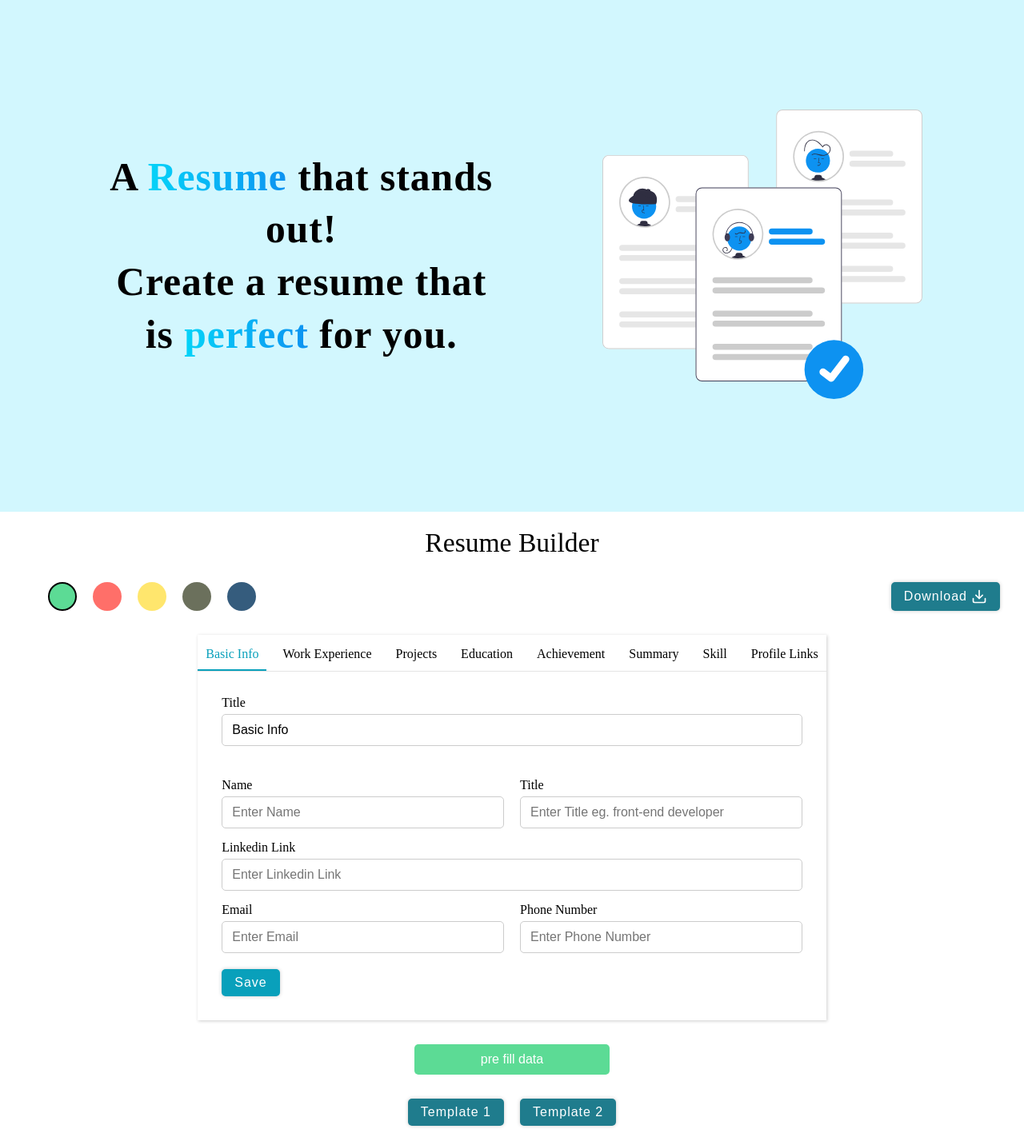
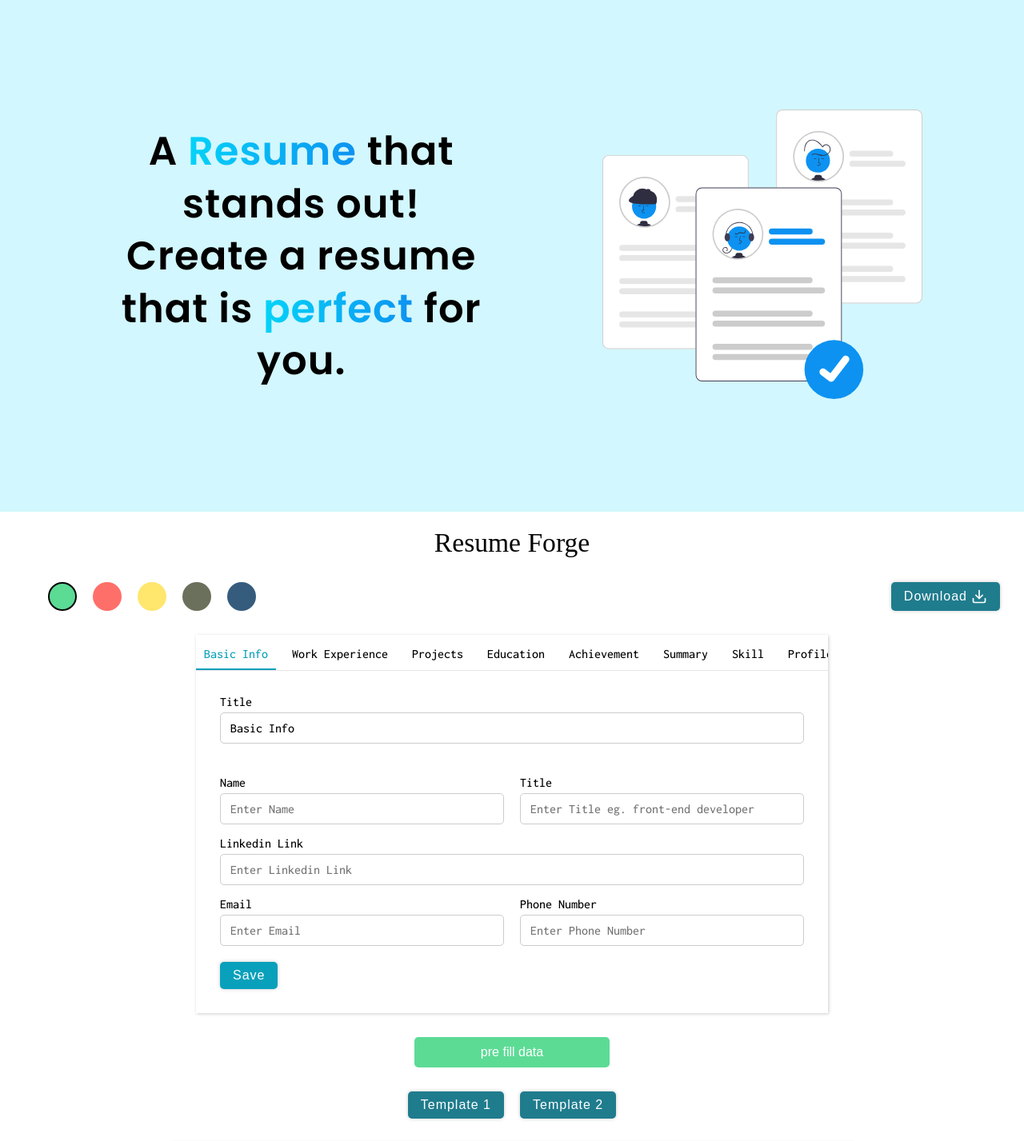
Before and after one commit to Rishabh3007/ResumeForge, a React (Create React App) app: page / in a window 1280 px wide. Shown: the top 1427 px of the page at 80% size. Built offline with nearby package versions, Linux system fonts and the light colour scheme.

Commit message:
updated css

```diff
--- a/src/components/Body/Body.jsx
+++ b/src/components/Body/Body.jsx
@@ -200,7 +200,7 @@ function Body() {
 
   return (
     <div className={styles.container}>
-        <p className={styles.heading}>Resume Builder</p>
+        <p className={styles.heading}>Resume Forge</p>
         <div className={styles.toolbar}>
             <div className={styles.colors}>
                 {colors.map((item) => (
--- a/src/components/Editor/Editor.module.css
+++ b/src/components/Editor/Editor.module.css
@@ -1,3 +1,5 @@
+@import url('https://fonts.googleapis.com/css2?family=Inconsolata:wght@500&display=swap');
+
 .container{
     min-width: 550px;
     min-height: 450px;
@@ -9,6 +11,11 @@
     padding-top: 5px;
     height: fit-content;
     margin: 0 auto;
+    font-family: 'Inconsolata', monospace;
+}
+
+input{
+    font-family: 'Inconsolata', monospace;
 }
 
 .header{
--- a/src/components/Footer/Footer.module.css
+++ b/src/components/Footer/Footer.module.css
@@ -1,3 +1,4 @@
+@import url('https://fonts.googleapis.com/css2?family=Poppins:wght@400;500;600;700&display=swap');
 .footer{
     background-color: black;
     color: #fff;
@@ -12,6 +13,7 @@
     /* bottom: 0; */
     margin-top: auto;
     /* width: 100vw; */
+    font-family: Poppins, sans-serif;
 }
 
 .footer a{
--- a/src/components/Header/Header.module.css
+++ b/src/components/Header/Header.module.css
@@ -1,3 +1,5 @@
+@import url('https://fonts.googleapis.com/css2?family=Poppins:wght@400;500;600;700&display=swap');
+
 .container {
   padding: 30px;
   text-align: center;
@@ -18,12 +20,16 @@
   line-height: 4.1rem;
   font-weight: bold;
   letter-spacing: 1px;
+  font-family: 'Poppins', sans-serif;
+  font-weight: 600;
 }
 
 .heading span{
   background-clip: text;
   background-image: linear-gradient(to right, #04d3f8, #0d92f1);
   color: transparent;
+  font-family: 'Poppins', sans-serif;
+
 }
 
 .right img{
--- a/src/components/Resume/Template1.module.css
+++ b/src/components/Resume/Template1.module.css
@@ -1,3 +1,5 @@
+
+
 .container{
     /* min-width: 500px; */
     flex: 1.2;
@@ -14,6 +16,7 @@
     gap: 30px;
     padding: 30px;
     overflow: hidden;
+    letter-spacing: 0.1px;
 }
 
 .header{
@@ -216,4 +219,5 @@
     cursor: pointer;
     text-decoration: none;
     padding: 30px 0;
+    color: blue;
 }
--- a/src/components/Resume/Template2.module.css
+++ b/src/components/Resume/Template2.module.css
@@ -14,6 +14,7 @@
   gap: 12px;
   padding: 30px;
   overflow: hidden;
+  letter-spacing: 0.1px;
 }
 
 .header{
@@ -215,4 +216,5 @@
   font-size: 1rem;
   cursor: pointer;
   text-decoration: none;
+  color: blue;
 }
```
